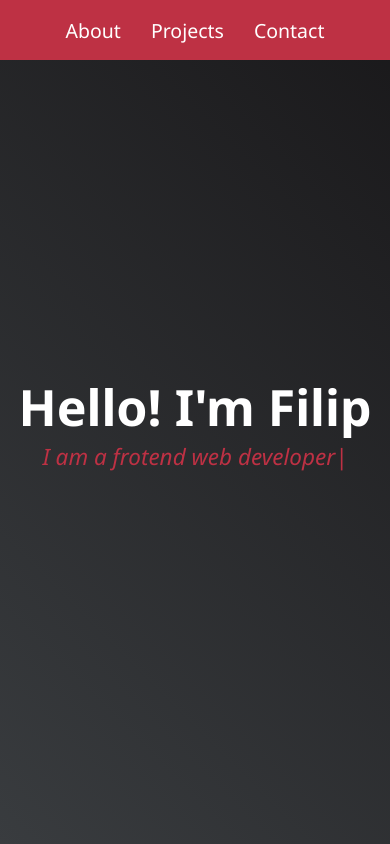
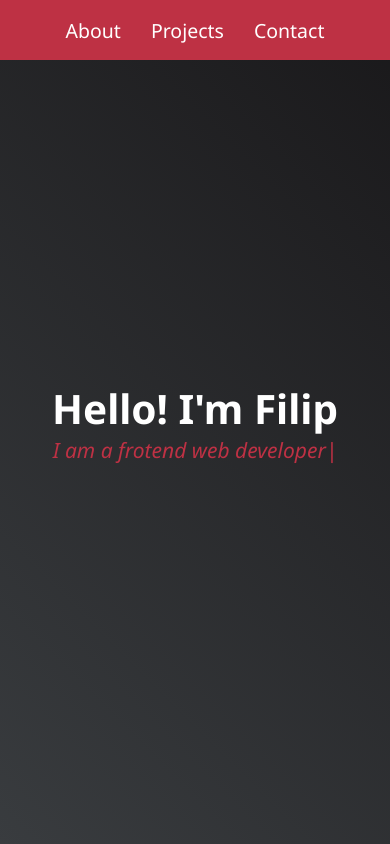
Before and after one commit to filip65/portfolio, a React (Create React App) app: page / in a window 390 px wide. Shown: the top 844 px of the page. Built offline with nearby package versions, Linux system fonts and the light colour scheme.

Commit message:
prepidanie css na scss pre app

```diff
--- a/src/App.css
+++ /dev/null
@@ -1,50 +0,0 @@
-@import url('https://fonts.googleapis.com/css2?family=Noto+Sans:ital,wght@0,400;0,700;1,400&display=swap');
-
-*{
-    box-sizing: border-box;
-    margin: 0;
-    padding: 0;
-    font-size: 15px;
-    color: white;
-    font-family: 'Noto Sans', sans-serif;
-}
-
-.App{
-    scroll-behavior: smooth;
-    overflow-x: hidden;
-}
-
-#welcome-section{
-    height: 100vh;
-    width: 100vw;
-    display: flex;
-    flex-direction: column;
-    justify-content: center;
-    align-items: center;
-    text-align: center;
-    background: rgb(25,24,26);
-    background: -moz-linear-gradient(225deg, rgba(25,24,26,1) 0%, rgba(57,60,63,1) 100%);
-    background: -webkit-linear-gradient(225deg, rgba(25,24,26,1) 0%, rgba(57,60,63,1) 100%);
-    background: linear-gradient(225deg, rgba(25,24,26,1) 0%, rgba(57,60,63,1) 100%);
-    filter: progid:DXImageTransform.Microsoft.gradient(startColorstr="#19181a",endColorstr="#393c3f",GradientType=1);
-}
-
-.greeting{
-    color: white;
-    font-size: 50px;
-    display: block;
-}
-
-.description{
-    color: #BE3144;
-    font-size: 2rem;
-    font-style: italic;
-}
-
-
-@media(max-width: 768px){
-    .description{
-        font-size: 1.5rem;
-        max-width: 80%;
-    }
-}
--- a/src/App.js
+++ b/src/App.js
@@ -1,4 +1,4 @@
-import "./App.css";
+import "./App.scss";
 import Navbar from "./components/Navbar";
 import Projects from "./components/Projects";
 import Footer from "./components/Footer";
--- /dev/null
+++ b/src/App.scss
@@ -0,0 +1,66 @@
+@import url("https://fonts.googleapis.com/css2?family=Noto+Sans:ital,wght@0,400;0,700;1,400&display=swap");
+
+* {
+  box-sizing: border-box;
+  margin: 0;
+  padding: 0;
+  font-size: 15px;
+  color: white;
+  font-family: "Noto Sans", sans-serif;
+}
+
+.App {
+  scroll-behavior: smooth;
+  overflow-x: hidden;
+}
+
+#welcome-section {
+  height: 100vh;
+  width: 100vw;
+  display: flex;
+  flex-direction: column;
+  justify-content: center;
+  align-items: center;
+  text-align: center;
+  background: rgb(25, 24, 26);
+  background: -moz-linear-gradient(
+    225deg,
+    rgba(25, 24, 26, 1) 0%,
+    rgba(57, 60, 63, 1) 100%
+  );
+  background: -webkit-linear-gradient(
+    225deg,
+    rgba(25, 24, 26, 1) 0%,
+    rgba(57, 60, 63, 1) 100%
+  );
+  background: linear-gradient(
+    225deg,
+    rgba(25, 24, 26, 1) 0%,
+    rgba(57, 60, 63, 1) 100%
+  );
+  filter: progid:DXImageTransform.Microsoft.gradient(startColorstr="#19181a",endColorstr="#393c3f",GradientType=1);
+
+  .greeting {
+    color: white;
+    font-size: 2.7rem;
+    display: block;
+  }
+
+  .description {
+    color: #be3144;
+    font-size: 1.4rem;
+    font-style: italic;
+    width: 90%;
+    margin: 0 auto;
+  }
+
+  @media (min-width: 768px) {
+    .greeting {
+      font-size: 4rem;
+    }
+
+    .description {
+      font-size: 1.7rem;
+    }
+  }
+}
```
